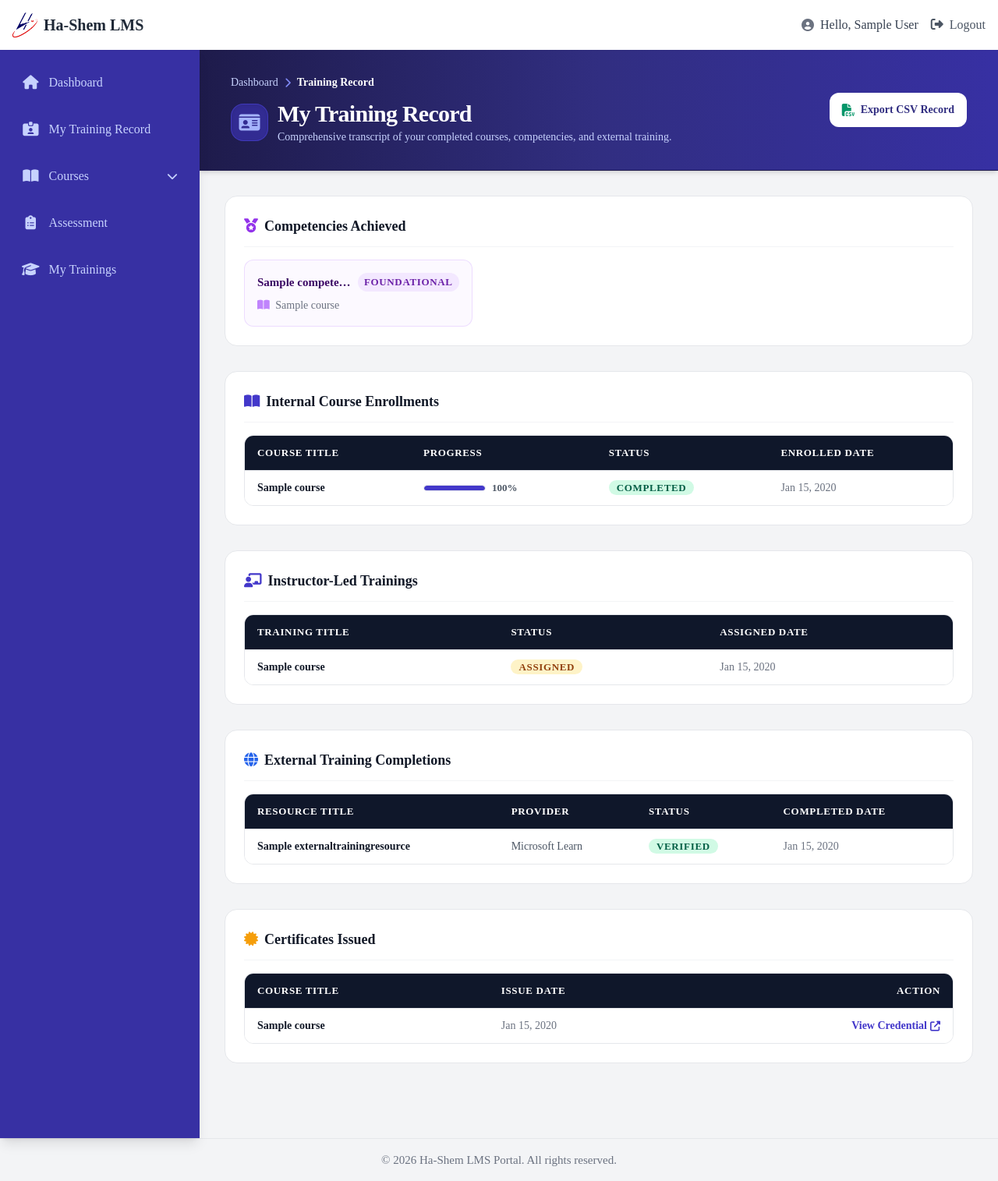
After one commit to Dhamilare/LMS_v_2, a Django app: page /training-record/ in a window 1280 px wide. The commit adds this page. Shown: the whole page at 78% size. Run offline with Django 5.2, Linux system fonts and the light colour scheme; a user stored in the database is signed in; tables that the repository leaves empty hold one stand-in row (values such as "Sample post"); parts of the project's set-up code (start-up, migrations or seed data) failed here and were passed over; some libraries are stand-ins or nearby versions.

Commit message:
new changes

```diff
--- /dev/null
+++ b/lmsApp/templates/admin/training_record.html
@@ -0,0 +1,265 @@
+{% extends 'base.html' %}
+{% load static %}
+
+{% block title %}{% if is_own_record %}My Training Record{% else %}Training Record - {{ target_user.get_full_name|default:target_user.email }}{% endif %} | Ha-Shem LMS{% endblock %}
+
+{% block content %}
+<div class="-mx-6 -mt-6 md:-mx-8 md:-mt-8 bg-gray-100 min-h-screen pb-16">
+
+    {# --- HERO BANNER & BREADCRUMBS --- #}
+    <div class="bg-gradient-to-r from-indigo-950 via-indigo-900 to-indigo-800 text-white py-8 px-6 sm:px-10 border-b border-indigo-950 shadow-md">
+        <div class="max-w-7xl mx-auto flex flex-col sm:flex-row sm:items-center justify-between gap-4">
+
+            <div class="space-y-2">
+                {# Breadcrumb Navigation Path #}
+                <nav class="flex items-center gap-2 text-xs text-indigo-200 font-medium">
+                    <a href="{% url 'dashboard' %}" class="hover:text-white transition">Dashboard</a>
+                    <i class="fas fa-chevron-right text-[10px] text-indigo-400"></i>
+                    <span class="text-white font-semibold">Training Record</span>
+                </nav>
+
+                <div class="flex items-center gap-3 pt-1">
+                    <div class="w-12 h-12 rounded-2xl bg-indigo-800/80 border border-indigo-600/50 flex items-center justify-center text-indigo-300 text-2xl shadow-inner">
+                        <i class="fas fa-id-card"></i>
+                    </div>
+                    <div>
+                        <h1 class="text-2xl sm:text-3xl font-extrabold text-white tracking-tight">
+                            {% if is_own_record %}My Training Record{% else %}Training Record{% endif %}
+                        </h1>
+                        <p class="text-xs sm:text-sm text-indigo-200 mt-0.5">
+                            {% if is_own_record %}
+                                Comprehensive transcript of your completed courses, competencies, and external training.
+                            {% else %}
+                                {{ target_user.get_full_name|default:target_user.email }} • {{ target_user.department|default:"No department set" }}
+                            {% endif %}
+                        </p>
+                    </div>
+                </div>
+            </div>
+
+            {# Export CSV Action Button #}
+            <a href="?{% if target_user.id %}user_id={{ target_user.id }}&{% endif %}export=csv"
+               class="bg-white hover:bg-indigo-50 text-indigo-900 font-bold text-xs px-4 py-2.5 rounded-xl transition shadow-xs flex items-center gap-2 self-start sm:self-center">
+                <i class="fas fa-file-csv text-emerald-600 text-base"></i> Export CSV Record
+            </a>
+
+        </div>
+    </div>
+
+    {# --- MAIN BODY CONTAINER --- #}
+    <div class="max-w-7xl mx-auto px-4 sm:px-6 lg:px-8 mt-8 space-y-8">
+
+        {# COMPETENCIES ACHIEVED SECTION #}
+        <div class="bg-white p-6 rounded-2xl border border-gray-200 shadow-xs space-y-4">
+            <h3 class="text-lg font-bold text-gray-900 flex items-center gap-2 border-b border-gray-100 pb-3">
+                <i class="fas fa-medal text-purple-600"></i> Competencies Achieved
+            </h3>
+
+            {% if competencies %}
+                <div class="grid grid-cols-1 sm:grid-cols-2 lg:grid-cols-3 gap-4">
+                    {% for ec in competencies %}
+                        <div class="bg-purple-50/60 border border-purple-200/80 rounded-xl p-4 space-y-1">
+                            <div class="flex items-center justify-between gap-2">
+                                <p class="font-bold text-purple-950 text-sm truncate">{{ ec.competency.name }}</p>
+                                <span class="bg-purple-100 text-purple-800 text-[10px] font-bold uppercase tracking-wider px-2 py-0.5 rounded-full whitespace-nowrap">
+                                    {{ ec.get_proficiency_level_display }}
+                                </span>
+                            </div>
+                            {% if ec.source_course %}
+                                <p class="text-xs text-gray-500 font-medium truncate pt-1">
+                                    <i class="fas fa-book-open text-purple-400 mr-1"></i> {{ ec.source_course.title }}
+                                </p>
+                            {% endif %}
+                        </div>
+                    {% endfor %}
+                </div>
+            {% else %}
+                <div class="text-center py-6 bg-gray-50 rounded-xl border border-dashed border-gray-200">
+                    <p class="text-xs text-gray-500">No competencies recorded yet — competencies are earned automatically by completing mapped courses.</p>
+                </div>
+            {% endif %}
+        </div>
+
+        {# INTERNAL COURSES SECTION #}
+        <div class="bg-white rounded-2xl border border-gray-200 p-6 shadow-xs space-y-4">
+            <h3 class="text-lg font-bold text-gray-900 flex items-center gap-2 border-b border-gray-100 pb-3">
+                <i class="fas fa-book-open text-indigo-700"></i> Internal Course Enrollments
+            </h3>
+
+            {% if enrollments %}
+                <div class="rounded-xl border border-gray-200 overflow-hidden">
+                    <div class="overflow-x-auto">
+                        <table class="min-w-full divide-y divide-gray-200 text-left text-xs">
+                            <thead class="bg-slate-900 text-white font-bold uppercase tracking-wider text-[11px]">
+                                <tr>
+                                    <th class="px-4 py-3">Course Title</th>
+                                    <th class="px-4 py-3">Progress</th>
+                                    <th class="px-4 py-3">Status</th>
+                                    <th class="px-4 py-3">Enrolled Date</th>
+                                </tr>
+                            </thead>
+                            <tbody class="divide-y divide-gray-100 bg-white text-gray-700">
+                                {% for e in enrollments %}
+                                    <tr class="hover:bg-indigo-50/40 transition">
+                                        <td class="px-4 py-3 font-bold text-gray-900">{{ e.course.title }}</td>
+                                        <td class="px-4 py-3">
+                                            <div class="flex items-center gap-2">
+                                                <div class="w-20 bg-gray-100 rounded-full h-2 overflow-hidden border border-gray-200">
+                                                    <div class="bg-indigo-700 h-2 rounded-full" style="width: {{ e.progress_percentage }}%;"></div>
+                                                </div>
+                                                <span class="font-semibold text-gray-600 text-[11px]">{{ e.progress_percentage }}%</span>
+                                            </div>
+                                        </td>
+                                        <td class="px-4 py-3">
+                                            {% if e.completed %}
+                                                <span class="bg-emerald-100 text-emerald-800 font-bold text-[10px] uppercase tracking-wider px-2.5 py-0.5 rounded-full">Completed</span>
+                                            {% else %}
+                                                <span class="bg-indigo-100 text-indigo-800 font-bold text-[10px] uppercase tracking-wider px-2.5 py-0.5 rounded-full">In Progress</span>
+                                            {% endif %}
+                                        </td>
+                                        <td class="px-4 py-3 text-gray-500">{{ e.enrolled_at|date:"M d, Y" }}</td>
+                                    </tr>
+                                {% endfor %}
+                            </tbody>
+                        </table>
+                    </div>
+                </div>
+            {% else %}
+                <div class="text-center py-6 bg-gray-50 rounded-xl border border-dashed border-gray-200">
+                    <p class="text-xs text-gray-500">No internal course enrollments recorded.</p>
+                </div>
+            {% endif %}
+        </div>
+
+        {# INSTRUCTOR-LED TRAININGS (Only shown if target user is an instructor) #}
+        {% if target_user.is_instructor %}
+            <div class="bg-white rounded-2xl border border-gray-200 p-6 shadow-xs space-y-4">
+                <h3 class="text-lg font-bold text-gray-900 flex items-center gap-2 border-b border-gray-100 pb-3">
+                    <i class="fas fa-chalkboard-teacher text-indigo-700"></i> Instructor-Led Trainings
+                </h3>
+
+                {% if instructor_trainings %}
+                    <div class="rounded-xl border border-gray-200 overflow-hidden">
+                        <div class="overflow-x-auto">
+                            <table class="min-w-full divide-y divide-gray-200 text-left text-xs">
+                                <thead class="bg-slate-900 text-white font-bold uppercase tracking-wider text-[11px]">
+                                    <tr>
+                                        <th class="px-4 py-3">Training Title</th>
+                                        <th class="px-4 py-3">Status</th>
+                                        <th class="px-4 py-3">Assigned Date</th>
+                                    </tr>
+                                </thead>
+                                <tbody class="divide-y divide-gray-100 bg-white text-gray-700">
+                                    {% for t in instructor_trainings %}
+                                        <tr class="hover:bg-indigo-50/40 transition">
+                                            <td class="px-4 py-3 font-bold text-gray-900">{{ t.training_title }}</td>
+                                            <td class="px-4 py-3">
+                                                <span class="px-2.5 py-0.5 font-bold text-[10px] uppercase tracking-wider rounded-full
+                                                    {% if t.status == 'completed' %}bg-emerald-100 text-emerald-800
+                                                    {% elif t.status == 'in_progress' %}bg-blue-100 text-blue-800
+                                                    {% else %}bg-amber-100 text-amber-800{% endif %}">
+                                                    {{ t.get_status_display }}
+                                                </span>
+                                            </td>
+                                            <td class="px-4 py-3 text-gray-500">{{ t.assigned_at|date:"M d, Y" }}</td>
+                                        </tr>
+                                    {% endfor %}
+                                </tbody>
+                            </table>
+                        </div>
+                    </div>
+                {% else %}
+                    <div class="text-center py-6 bg-gray-50 rounded-xl border border-dashed border-gray-200">
+                        <p class="text-xs text-gray-500">No instructor-led trainings assigned.</p>
+                    </div>
+                {% endif %}
+            </div>
+        {% endif %}
+
+        {# EXTERNAL TRAINING SECTION #}
+        <div class="bg-white rounded-2xl border border-gray-200 p-6 shadow-xs space-y-4">
+            <h3 class="text-lg font-bold text-gray-900 flex items-center gap-2 border-b border-gray-100 pb-3">
+                <i class="fas fa-globe text-blue-600"></i> External Training Completions
+            </h3>
+
+            {% if external_completions %}
+                <div class="rounded-xl border border-gray-200 overflow-hidden">
+                    <div class="overflow-x-auto">
+                        <table class="min-w-full divide-y divide-gray-200 text-left text-xs">
+                            <thead class="bg-slate-900 text-white font-bold uppercase tracking-wider text-[11px]">
+                                <tr>
+                                    <th class="px-4 py-3">Resource Title</th>
+                                    <th class="px-4 py-3">Provider</th>
+                                    <th class="px-4 py-3">Status</th>
+                                    <th class="px-4 py-3">Completed Date</th>
+                                </tr>
+                            </thead>
+                            <tbody class="divide-y divide-gray-100 bg-white text-gray-700">
+                                {% for ec in external_completions %}
+                                    <tr class="hover:bg-indigo-50/40 transition">
+                                        <td class="px-4 py-3 font-bold text-gray-900">{{ ec.resource.title }}</td>
+                                        <td class="px-4 py-3 text-gray-600">{{ ec.resource.get_provider_display }}</td>
+                                        <td class="px-4 py-3">
+                                            {% if ec.verified %}
+                                                <span class="bg-emerald-100 text-emerald-800 font-bold text-[10px] uppercase tracking-wider px-2.5 py-0.5 rounded-full">Verified</span>
+                                            {% else %}
+                                                <span class="bg-amber-100 text-amber-800 font-bold text-[10px] uppercase tracking-wider px-2.5 py-0.5 rounded-full">Pending Verification</span>
+                                            {% endif %}
+                                        </td>
+                                        <td class="px-4 py-3 text-gray-500">{{ ec.completed_at|date:"M d, Y" }}</td>
+                                    </tr>
+                                {% endfor %}
+                            </tbody>
+                        </table>
+                    </div>
+                </div>
+            {% else %}
+                <div class="text-center py-6 bg-gray-50 rounded-xl border border-dashed border-gray-200">
+                    <p class="text-xs text-gray-500">No external training completions recorded.</p>
+                </div>
+            {% endif %}
+        </div>
+
+        {# CERTIFICATES EARNED SECTION #}
+        <div class="bg-white rounded-2xl border border-gray-200 p-6 shadow-xs space-y-4">
+            <h3 class="text-lg font-bold text-gray-900 flex items-center gap-2 border-b border-gray-100 pb-3">
+                <i class="fas fa-certificate text-amber-500"></i> Certificates Issued
+            </h3>
+
+            {% if certificates %}
+                <div class="rounded-xl border border-gray-200 overflow-hidden">
+                    <div class="overflow-x-auto">
+                        <table class="min-w-full divide-y divide-gray-200 text-left text-xs">
+                            <thead class="bg-slate-900 text-white font-bold uppercase tracking-wider text-[11px]">
+                                <tr>
+                                    <th class="px-4 py-3">Course Title</th>
+                                    <th class="px-4 py-3">Issue Date</th>
+                                    <th class="px-4 py-3 text-right">Action</th>
+                                </tr>
+                            </thead>
+                            <tbody class="divide-y divide-gray-100 bg-white text-gray-700">
+                                {% for c in certificates %}
+                                    <tr class="hover:bg-indigo-50/40 transition">
+                                        <td class="px-4 py-3 font-bold text-gray-900">{{ c.course.title }}</td>
+                                        <td class="px-4 py-3 text-gray-500">{{ c.issue_date|date:"M d, Y" }}</td>
+                                        <td class="px-4 py-3 text-right">
+                                            <a href="{% url 'view_certificate' certificate_id=c.certificate_id %}" target="_blank" class="text-indigo-700 hover:underline font-bold inline-flex items-center gap-1">
+                                                <span>View Credential</span> <i class="fas fa-external-link-alt text-[9px]"></i>
+                                            </a>
+                                        </td>
+                                    </tr>
+                                {% endfor %}
+                            </tbody>
+                        </table>
+                    </div>
+                </div>
+            {% else %}
+                <div class="text-center py-6 bg-gray-50 rounded-xl border border-dashed border-gray-200">
+                    <p class="text-xs text-gray-500">No certificates issued yet.</p>
+                </div>
+            {% endif %}
+        </div>
+
+    </div>
+</div>
+{% endblock %}
--- a/lmsApp/templates/base.html
+++ b/lmsApp/templates/base.html
@@ -156,6 +156,11 @@
                     <a href="{% url 'dashboard' %}" class="{{ link_class }}">
                         <i class="fa-solid fa-house fa-fw mr-3 text-lg"></i>
                         <span class="font-medium">Dashboard</span>
+                    </a>
+
+                    <a href="{% url 'training_record' %}" class="{{ link_class }}">
+                        <i class="fa-solid fa-id-card-clip fa-fw mr-3 text-lg"></i>
+                        <span class="font-medium">My Training Record</span>
                     </a>
 
                     {% if user.is_instructor %}
--- a/lmsApp/urls.py
+++ b/lmsApp/urls.py
@@ -6,6 +6,10 @@ urlpatterns = [
     path('logout/', views.user_logout, name='logout'),
     path('', views.dashboard, name='dashboard'),
     path('preferences/', views.preference_setup_view, name='preference_setup'),
+
+    path('training-record/', views.training_record, name='training_record'),
+    path('training-record/<int:user_id>/', views.training_record, name='training_record_for_user'),
+    path('my-competencies/', views.my_competencies, name='my_competencies'),
 
     path('instructors/', views.instructor_list, name='instructor_list'),
     path('instructors/<int:pk>/delete/', views.instructor_delete, name='instructor_delete'),
--- a/lmsApp/views.py
+++ b/lmsApp/views.py
@@ -534,6 +534,7 @@ def dashboard(request):
             available_page_obj = available_paginator.page(1)
 
         context['available_courses'] = available_page_obj
+        context['recommended_courses'] = get_recommended_courses_for_user(user, limit=3)
 
     return render(request, 'dashboard.html', context)
 
@@ -3970,3 +3971,81 @@ def external_resource_import_status(request, job_id):
         data['redirect_url'] = job.course.get_absolute_url()
         data['course_title'] = job.course.title
     return JsonResponse(data)
+
+
+@login_required
+def training_record(request, user_id=None):
+    if user_id:
+        if not (request.user.is_staff or request.user.is_hr):
+            messages.error(request, "You do not have permission to view other employees' training records.")
+            return redirect('dashboard')
+        target_user = get_object_or_404(User, id=user_id)
+    else:
+        target_user = request.user
+
+    enrollments = (
+        Enrollment.objects.filter(student=target_user)
+        .select_related('course')
+        .order_by('-enrolled_at')
+    )
+
+    instructor_trainings = (
+        InstructorTraining.objects.filter(instructor=target_user).order_by('-assigned_at')
+        if target_user.is_instructor else InstructorTraining.objects.none()
+    )
+
+    external_completions = (
+        ExternalTrainingCompletion.objects.filter(student=target_user)
+        .select_related('resource')
+        .order_by('-completed_at')
+    )
+
+    certificates = Certificate.objects.filter(student=target_user).order_by('-issue_date')
+
+    competencies = (
+        EmployeeCompetency.objects.filter(user=target_user)
+        .select_related('competency', 'source_course')
+        .order_by('competency__category', 'competency__name')
+    )
+
+    if request.GET.get('export') == 'csv':
+        response = HttpResponse(content_type='text/csv')
+        response['Content-Disposition'] = f'attachment; filename="training_record_{target_user.username}.csv"'
+        writer = csv.writer(response)
+        writer.writerow(['Type', 'Title', 'Status', 'Date'])
+        for e in enrollments:
+            writer.writerow(['Internal Course', e.course.title, 'Completed' if e.completed else 'In Progress',
+                              e.completed_at or e.enrolled_at])
+        for t in instructor_trainings:
+            writer.writerow(['Instructor Training', t.training_title, t.get_status_display(), t.completed_at or t.assigned_at])
+        for ec in external_completions:
+            writer.writerow(['External Training', ec.resource.title, 'Verified' if ec.verified else 'Pending Verification', ec.completed_at])
+        for c in certificates:
+            writer.writerow(['Certificate', c.course.title, 'Issued', c.issue_date])
+        return response
+
+    context = {
+        'target_user': target_user,
+        'is_own_record': target_user == request.user,
+        'enrollments': enrollments,
+        'instructor_trainings': instructor_trainings,
+        'external_completions': external_completions,
+        'certificates': certificates,
+        'competencies': competencies,
+    }
+    return render(request, 'admin/training_record.html', context)
+
+
+@login_required
+@user_passes_test(lambda u: u.is_student)
+def my_competencies(request):
+    competencies = (
+        EmployeeCompetency.objects.filter(user=request.user)
+        .select_related('competency', 'source_course')
+        .order_by('competency__category', 'competency__name')
+    )
+    recommendations = get_recommended_courses_for_user(request.user, limit=6)
+    return render(request, 'student/my_competencies.html', {
+        'competencies': competencies,
+        'recommendations': recommendations,
+    })
```
Also changed, not shown: lmsApp/admin.py (+25 -0 lines), lmsApp/models.py (+70 -0 lines), lmsApp/templates/dashboard.html (+28 -0 lines), lmsApp/templates/student/my_competencies.html (added, +149 -0 lines), lmsApp/utils.py (+48 -0 lines), lmsApp/migrations/0016_competency_coursecompetency_employeecompetency.py (added).
